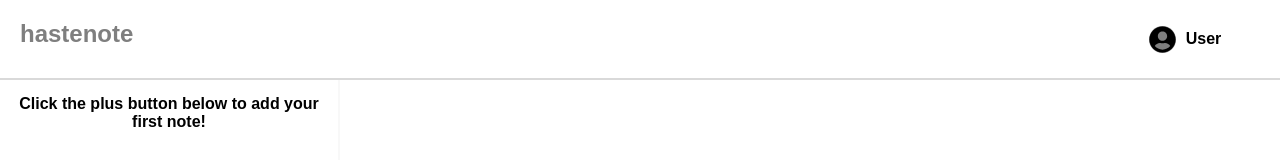
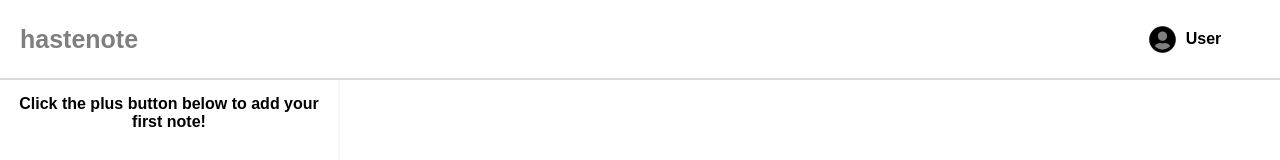
Before and after one commit to czaarek99/HasteNote, a React (Create React App) app: page / in a window 1280 px wide. Shown: the top 160 px of the page. Built offline with nearby package versions, Linux system fonts and the light colour scheme.

Commit message:
Fix mainHeader not being vertically centered

```diff
--- a/src/styles/navbar.scss
+++ b/src/styles/navbar.scss
@@ -15,11 +15,14 @@
 
 .mainHeader {
     padding: 20px;
+    font-size: 25px;
     margin: 0;
-    display: inline-block;
+    display: flex;
+    align-items: center;
 }
 
 .headerLink {
+    height: 28px;
     transition: color .15s;
     color: $mainColor;
 }
```
